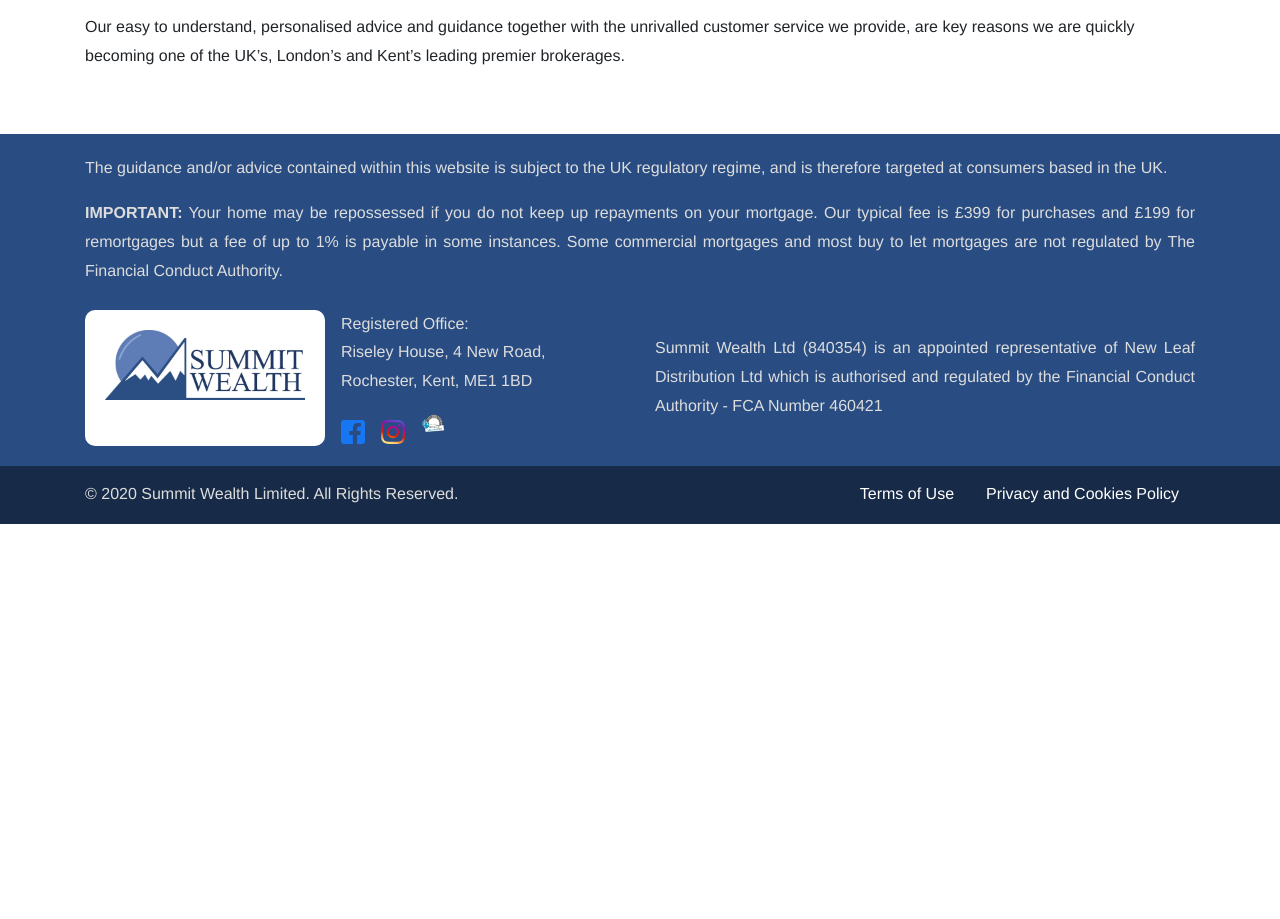
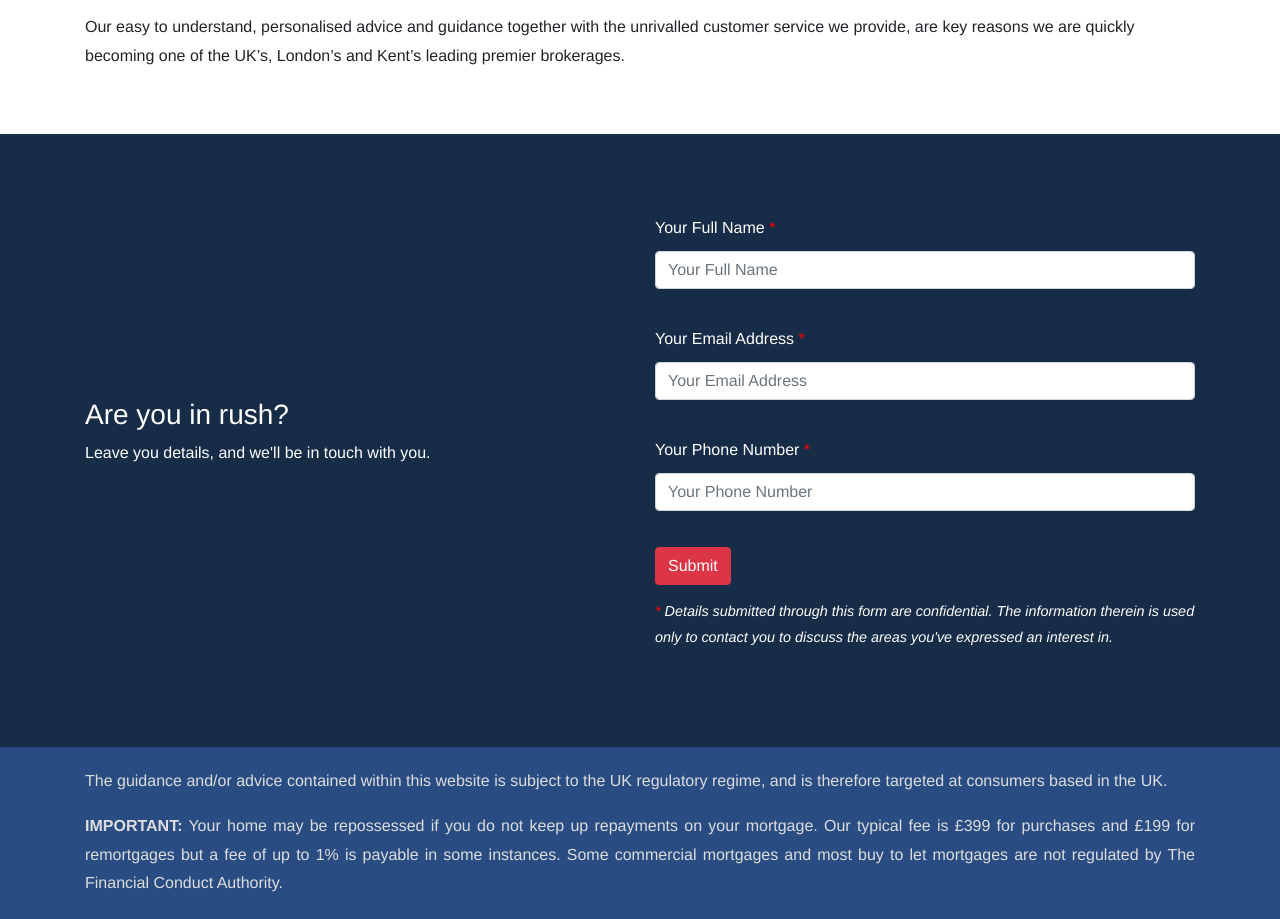
Before and after one commit to ayrbox/summitwealth, a Gatsby site: page / in a window 1280 px wide. Shown: the part 880-1799 px from the top of the page. Before the commit the page ends 1404 px from the top, so only its background shows below. Built offline with nearby package versions, Linux system fonts and the light colour scheme; Gatsby itself is replaced by a stand-in of ours.

Commit message:
Add contact box on all page

```diff
--- a/package.json
+++ b/package.json
@@ -7,6 +7,7 @@
   "dependencies": {
     "bootstrap": "^4.4.1",
     "clsx": "^1.1.0",
+    "formik": "^2.1.4",
     "gatsby": "^2.19.7",
     "gatsby-image": "^2.2.39",
     "gatsby-plugin-manifest": "^2.2.39",
@@ -29,7 +30,8 @@
     "react-stickynode": "^2.1.1",
     "reactstrap": "^8.4.1",
     "styled-components": "4.3.*",
-    "styled-system": "4.1.0"
+    "styled-system": "4.1.0",
+    "yup": "^0.28.5"
   },
   "devDependencies": {
     "gh-pages": "^2.2.0",
--- /dev/null
+++ b/src/assets/scss/_contact-box.scss
@@ -0,0 +1,35 @@
+$section-padding: 80px;
+.contact-box {
+  background-color: #172c47;
+  color: #fff;
+  padding-top: $section-padding;
+  padding-bottom: $section-padding;
+
+  .contact-box-row {
+    align-items: center;
+  }
+
+  .contact-box-header {
+    display: flex;
+    flex-direction: column;
+    justify-content: center;
+  }
+
+  .form-group {
+    padding-bottom: 20px;
+    label {
+      span {
+        color: #ff0000;
+      }
+    }
+  }
+
+  .form-note {
+    font-size: 0.9em;
+    font-style: italic;
+    padding-top: 1em;
+    span {
+      color: red;
+    }
+  }
+}
--- a/src/assets/scss/index.scss
+++ b/src/assets/scss/index.scss
@@ -1,6 +1,7 @@
-@import "~bootstrap/scss/bootstrap.scss";
+@import '~bootstrap/scss/bootstrap.scss';
 
-@import "global.scss";
-@import "footer.scss";
-@import "page.scss";
-@import "cookie-banner";
+@import 'global.scss';
+@import 'footer.scss';
+@import 'page.scss';
+@import 'cookie-banner';
+@import 'contact-box';
--- /dev/null
+++ b/src/components/ContactBox/index.js
@@ -0,0 +1,137 @@
+import React, { useState } from 'react';
+import {
+  Container,
+  Row,
+  Col,
+  Button,
+  Form,
+  FormGroup,
+  Label,
+  Input,
+  FormFeedback,
+} from 'reactstrap';
+import { Formik } from 'formik';
+import { object, string } from 'yup';
+
+const formInitialValue = {
+  name: '',
+  email: '',
+  phone: '',
+};
+
+const formSchema = object().shape({
+  name: string()
+    .min(3)
+    .required('Name is required.'),
+  email: string()
+    .email()
+    .required('Email is required to contact you.'),
+  phone: string().required('Phone or any other contact number is required.'),
+});
+
+const ContactBox = () => {
+  const handleFormSubmit = (values, { setSubmitting }) => {
+    setTimeout(() => {
+      alert(JSON.stringify(values, null, 2));
+      setSubmitting(false);
+    }, 10000);
+  };
+
+  return (
+    <section className="contact-box">
+      <Container>
+        <Row className="contact-box-row">
+          <Col>
+            <div className="contact-box-header">
+              <h3>Are you in rush?</h3>
+              <p>Leave you details, and we'll be in touch with you.</p>
+            </div>
+          </Col>
+          <Col>
+            <Formik
+              initialValues={formInitialValue}
+              onSubmit={handleFormSubmit}
+              validationSchema={formSchema}
+            >
+              {({
+                values,
+                handleChange,
+                handleBlur,
+                isSubmitting,
+                handleSubmit,
+                errors,
+              }) => (
+                <Form onSubmit={handleSubmit} noValidate>
+                  <FormGroup>
+                    <Label for="name">
+                      Your Full Name <span>*</span>
+                    </Label>
+                    <Input
+                      type="text"
+                      name="name"
+                      id="name"
+                      placeholder="Your Full Name"
+                      value={values.name}
+                      onChange={handleChange}
+                      onBlur={handleBlur}
+                      invalid={!!errors.name}
+                    />
+                    {errors.name && <FormFeedback>{errors.name}</FormFeedback>}
+                  </FormGroup>
+                  <FormGroup>
+                    <Label for="email">
+                      Your Email Address <span>*</span>
+                    </Label>
+                    <Input
+                      type="email"
+                      name="email"
+                      id="email"
+                      placeholder="Your Email Address"
+                      value={values.email}
+                      onChange={handleChange}
+                      onBlur={handleBlur}
+                      invalid={!!errors.email}
+                    />
+                    {errors.email && (
+                      <FormFeedback>{errors.email}</FormFeedback>
+                    )}
+                  </FormGroup>
+                  <FormGroup>
+                    <Label for="phone">
+                      Your Phone Number <span>*</span>
+                    </Label>
+                    <Input
+                      type="text"
+                      name="phone"
+                      id="phone"
+                      placeholder="Your Phone Number"
+                      value={values.phone}
+                      onChange={handleChange}
+                      onBlur={handleBlur}
+                      invalid={!!errors.phone}
+                    />
+                    {errors.phone && (
+                      <FormFeedback>{errors.phone}</FormFeedback>
+                    )}
+                  </FormGroup>
+                  <Button color="danger" type="submit" disabled={isSubmitting}>
+                    Submit
+                  </Button>
+
+                  <p className="form-note">
+                    <span>*</span> Details submitted through this form are
+                    confidential. The information therein is used only to
+                    contact you to discuss the areas you've expressed an
+                    interest in.
+                  </p>
+                </Form>
+              )}
+            </Formik>
+          </Col>
+        </Row>
+      </Container>
+    </section>
+  );
+};
+
+export default ContactBox;
--- a/src/components/layout.js
+++ b/src/components/layout.js
@@ -6,6 +6,7 @@ import Footer from './footer';
 import SEO from './seo';
 import CookieBanner from './CookieBanner';
 import '../assets/scss/index.scss';
+import ContactBox from './ContactBox';
 
 const Layout = ({ title, children }) => {
   return (
@@ -14,6 +15,7 @@ const Layout = ({ title, children }) => {
       <SEO title={title} />
       <Header />
       <main>{children}</main>
+      <ContactBox />
       <Footer />
     </>
   );
```
